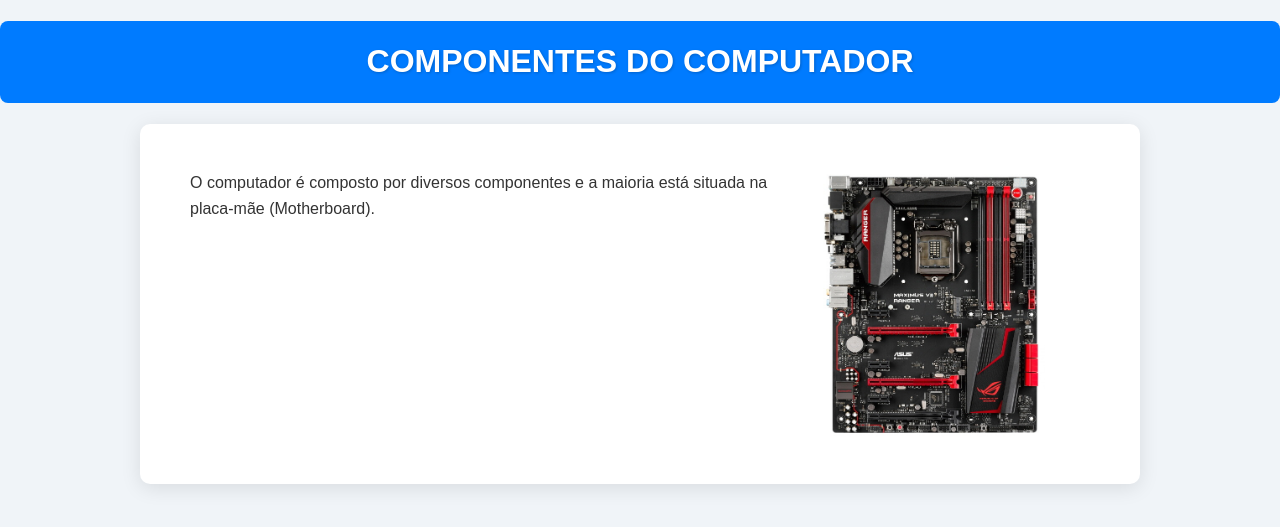
After one commit to Eudneygabriel/python, a Flask app: page /pagina12 in a window 1280 px wide. The commit adds this page. Shown: the top 527 px of the page. Run offline with Flask 3, Linux system fonts and the light colour scheme.

Commit message:
continuando o projeto

```diff
--- a/app.py
+++ b/app.py
@@ -52,16 +52,20 @@ def pagina8():
 def pagina9():
     return render_template('PGD.html')
 
-#pagina 10
+#pagina 1
 @app.route('/pagina10')
 def pagina10():
     return render_template('Documentaçao.html')
 
-#pagina 10
+#pagina 11
 @app.route('/pagina11')
 def pagina11():
     return render_template('Organização de um Computador.html')
 
+#pagina 12
+@app.route('/pagina12')
+def pagina12():
+    return render_template('Componentes do Computador.html')
 
 if __name__ == '__main__':
     app.run(debug=True)
--- /dev/null
+++ b/static/script.js
@@ -0,0 +1,21 @@
+// Função para abrir o modal
+function abrirModal() {
+  document.getElementById("modal").style.display = "flex";
+}
+
+// Função para fechar o modal
+function fecharModal() {
+  document.getElementById("modal").style.display = "none";
+}
+
+// Associar o evento de clique à imagem
+document.getElementById("imagem").onclick = function () {
+  abrirModal();
+};
+
+// Fechar o modal ao clicar fora do conteúdo
+window.onclick = function (event) {
+  if (event.target.classList.contains("modal")) {
+    fecharModal();
+  }
+};
--- /dev/null
+++ b/static/styles13.css
@@ -0,0 +1,91 @@
+body {
+  font-family: Arial, sans-serif;
+  background-color: #f0f4f8;
+  color: #333;
+  line-height: 1.6;
+  margin: 0;
+  padding: 0;
+}
+
+h1 {
+  color: #fff;
+  text-shadow: 1px 1px 3px rgba(0, 0, 0, 0.2);
+  background-color: #007bff;
+  padding: 15px;
+  text-align: center;
+  border-radius: 8px;
+}
+
+.container {
+  max-width: 900px;
+  margin: 20px auto;
+  background-color: #ffffff;
+  padding: 30px;
+  padding-left: 50px;
+  padding-right: 50px;
+  border-radius: 10px;
+  box-shadow: 0 4px 20px rgba(0, 0, 0, 0.1);
+  display: flex;
+  align-items: flex-start; /* Alinha o texto e a imagem no topo */
+}
+
+.image {
+  margin-left: 20px;
+}
+
+.text {
+  max-width: 600px; /* Largura máxima do texto */
+}
+
+ul {
+  list-style: none;
+  padding: 0;
+}
+
+li {
+  background-color: #e9ecef;
+  margin: 10px 0;
+  padding: 15px;
+  border-radius: 5px;
+  transition: background-color 0.3s;
+}
+
+li:hover {
+  background-color: #d3d9df;
+}
+
+p {
+  margin-bottom: 15px;
+}
+
+footer {
+  text-align: center;
+  padding: 20px 0;
+  background-color: #f1f1f1;
+  border-radius: 0 0 10px 10px;
+  margin-top: 20px;
+}
+
+/* Estilos para a sobreposição (modal) */
+.modal {
+  display: none; /* Oculta por padrão */
+  position: fixed;
+  top: 0;
+  left: 0;
+  width: 100%;
+  height: 100%;
+  background-color: rgba(0, 0, 0, 0.8); /* Fundo escuro com transparência */
+  justify-content: center;
+  align-items: center;
+  z-index: 10; /* Para ficar acima do restante */
+}
+
+.modal img {
+  max-width: 90%;
+  max-height: 90%;
+  border-radius: 8px;
+}
+
+.modal.show {
+  display: flex; /* Mostra o modal */
+}
--- /dev/null
+++ b/templates/Componentes do Computador.html
@@ -0,0 +1,40 @@
+<!DOCTYPE html>
+<html lang="pt-BR">
+  <head>
+    <meta charset="UTF-8" />
+    <meta name="viewport" content="width=device-width, initial-scale=1.0" />
+    <title>Componentes do Computador</title>
+    <!-- Link para o CSS -->
+    <link
+      rel="stylesheet"
+      href="{{ url_for('static', filename='styles13.css') }}"
+    />
+  </head>
+  <body>
+    <h1>COMPONENTES DO COMPUTADOR</h1>
+    <div class="container">
+      <div class="text">
+        <p>
+          O computador é composto por diversos componentes e a maioria está
+          situada na placa-mãe (Motherboard).
+        </p>
+      </div>
+      <div id="modal" class="modal" onclick="fecharModal()">
+        <img id="modal-img" src="{{ url_for('static', filename='img1.jpeg') }}" alt="Imagem Ampliada">
+      </div>
+
+      <img
+        src="{{ url_for('static', filename='img1.jpeg') }}"
+        alt="Descrição da Imagem"
+        class="image"
+        id="imagem"
+        width="250"
+        style="cursor: pointer;"
+      />
+
+
+
+    <script src="{{ url_for('static', filename='script.js') }}"></script>
+
+  </body>
+</html>
--- a/templates/processamento computacional.html
+++ b/templates/processamento computacional.html
@@ -21,6 +21,9 @@
         <button class="btn" onclick="window.location.href='/pagina11'">
           Organização de um Computador
         </button>
+        <button class="btn" onclick="window.location.href='/pagina12'">
+          Componentes do Computador
+        </button>
       </div>
     </div>
   </body>
```
Also changed, not shown: static/img1.jpeg (added).
